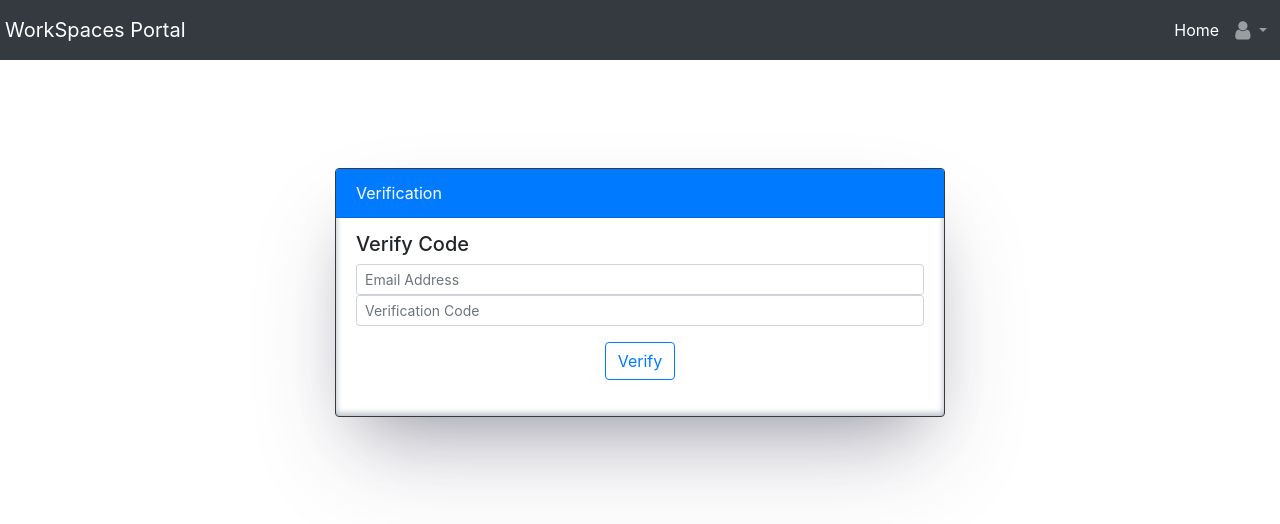
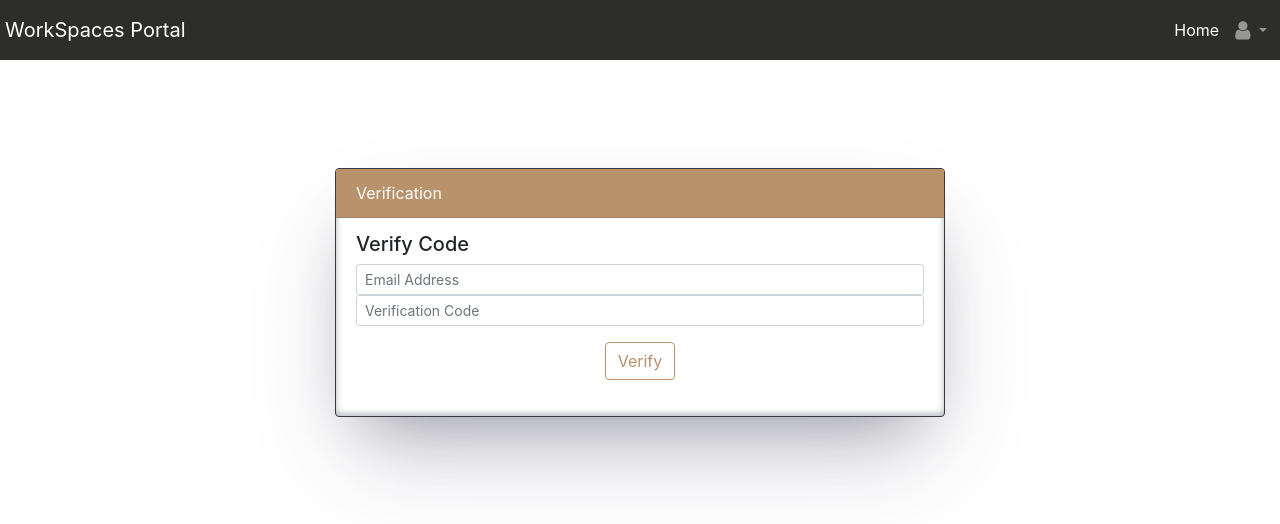
Before and after one commit to varxnnn/automated-portal-aws-workspaces, a Jekyll site: the page built from website/verify.html, in a window 1280 px wide. Shown: the top 524 px of the page. Built offline with Jekyll 4.4.1, drawn with Linux system fonts in a browser that asks for light colours; nearby versions of some CDN libraries.

Commit message:
sign in page css

```diff
--- a/website/css/theme.css
+++ b/website/css/theme.css
@@ -72,3 +72,16 @@ input#passwordInputSignin {
 .card.border-dark {
   box-shadow: rgb(50 50 93 / 25%) 0px 50px 100px -20px, rgb(0 0 0 / 30%) 0px 30px 60px -30px, rgb(10 37 64 / 35%) 0px -2px 6px 0px inset;
 }
+
+nav.navbar.navbar-expand-sm.navbar-dark.bg-dark.mb-3 {
+  background: #2d2d2b !important;
+}
+.card-header.bg-primary.text-white {
+  background: #b8926a !important;
+}
+.btn-outline-primary {
+  color: #b8926a;
+  background-color: transparent;
+  background-image: none;
+  border-color: #b8926a;
+}
```
